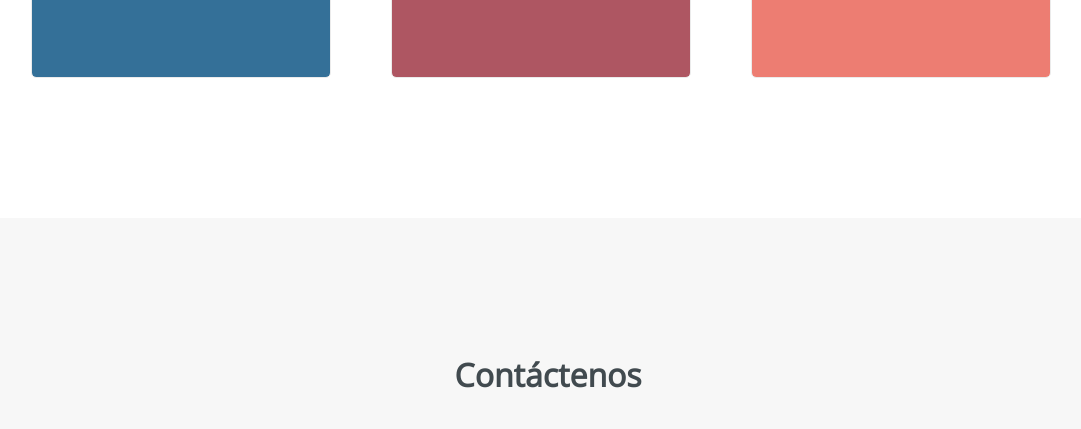
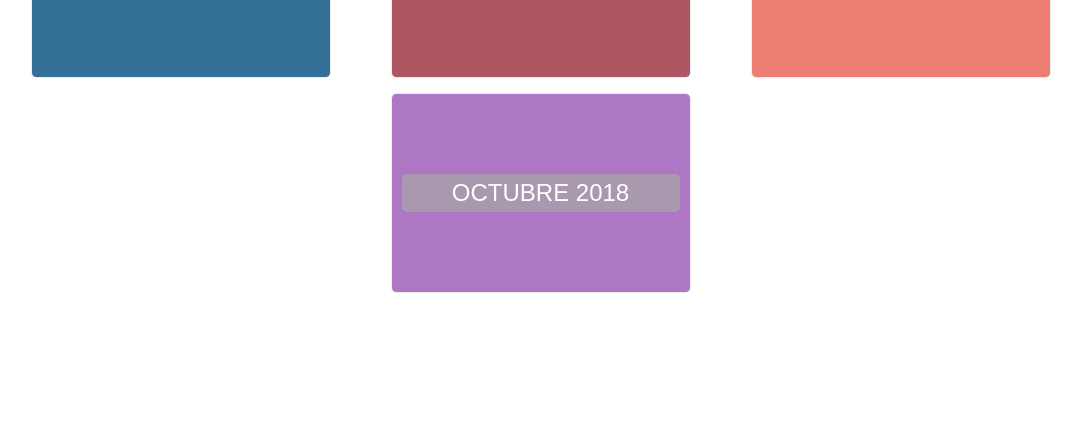
Before and after one commit to cpenarrieta/web-parroquia, a website: page public/index.html in a window 1280 px wide. Shown: the part 7274-7703 px from the top of the page, without its empty margins (92-1173 px from the left). Drawn offline with nearby package versions, Linux system fonts and the light colour scheme.

Commit message:
amigo octubre

```diff
--- a/public/index.html
+++ b/public/index.html
@@ -455,6 +455,11 @@
           <div class="background-text amigo-text">SETIEMBRE 2018</div>
         </div>
       </a>
+      <a target="_blank" href="http://parroquiacristosalvador.pe/assets/amigo/amigo-octubre-2018.pdf">
+        <div class="type type-2">
+          <div class="background-text amigo-text">OCTUBRE 2018</div>
+        </div>
+      </a>
     </div>
   </section>
 
```
